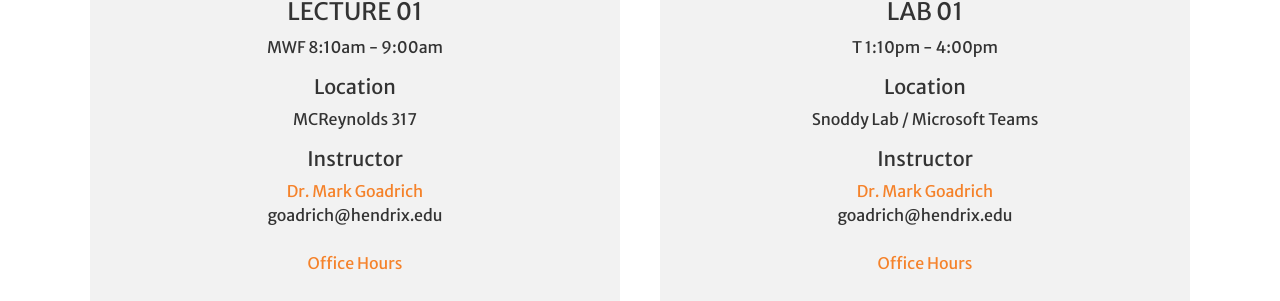
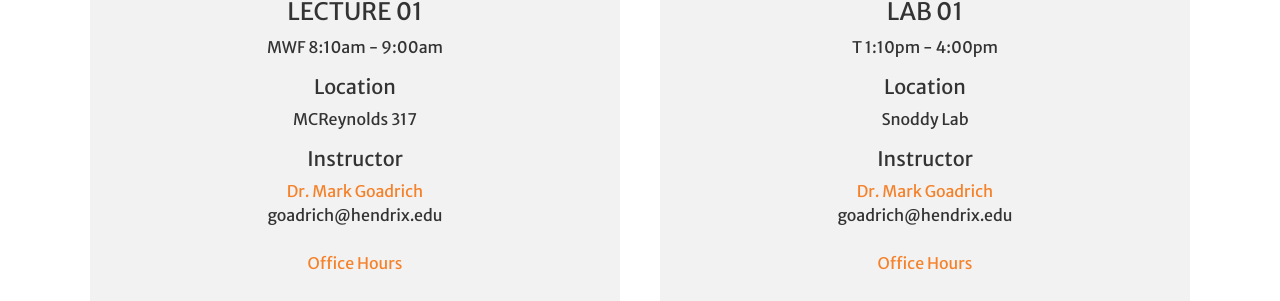
Before and after one commit to Hendrix-CS/csci151, a Jekyll site: the page built from index.md, in a window 1280 px wide and 900 px high, scrolled down 354 px. Shown: the part 151-452 px from the top of the window. Built offline with Jekyll 4.4.1, drawn with Linux system fonts in a browser that asks for light colours; a script that is not in the unit is left out; our own code applies the rules of GitHub Pages for plain Markdown files.

Commit message:
updated lab location

```diff
--- a/_config.yml
+++ b/_config.yml
@@ -77,7 +77,7 @@ offerings:
     time: MWF 8:10am - 9:00am
     instructor: goadrich
   - name: LAB 01
-    loc: Snoddy Lab / Microsoft Teams
+    loc: Snoddy Lab
     time: T 1:10pm - 4:00pm
     instructor: goadrich
 
```
